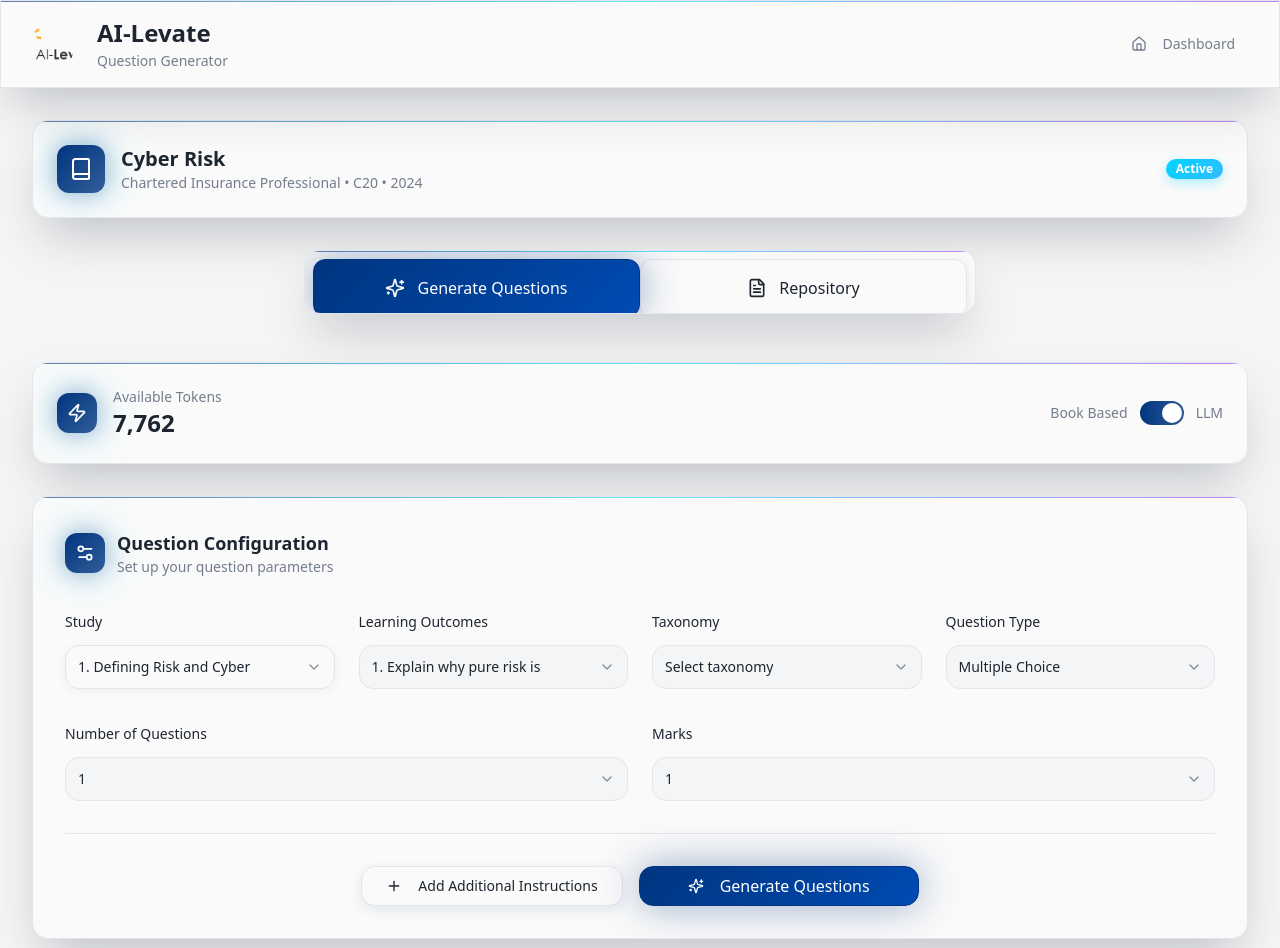
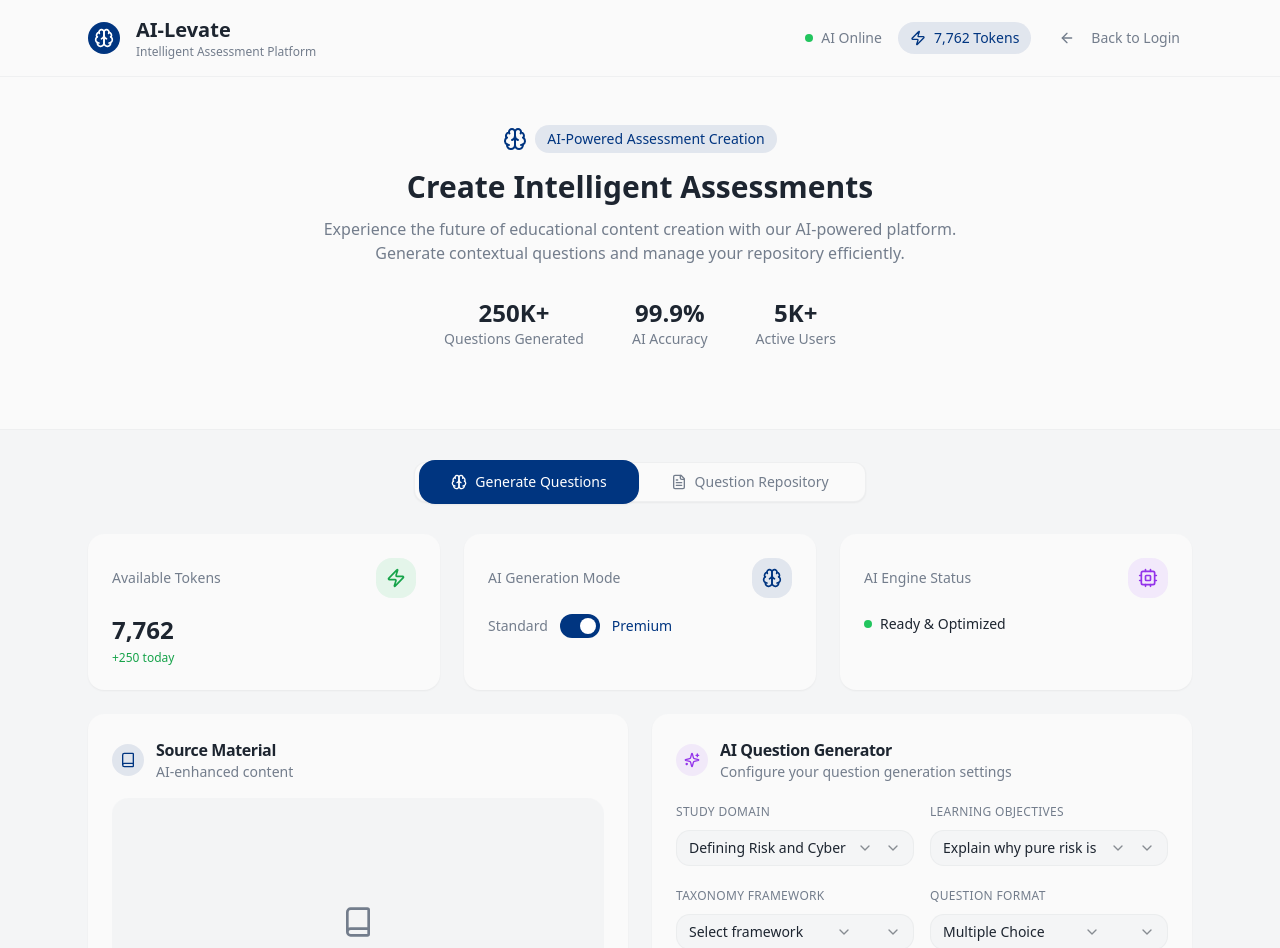
Before and after one commit to anantha-krishna-ks/ai-levate-new-ui, a React (Vite) app: page /question-generator/1 in a window 1280 px wide. Shown: the top 948 px of the page. Built offline with nearby package versions, Linux system fonts and the light colour scheme.

Commit message:
Redesign quiz generator pages
Redesign "Generate Questions & Repository" pages based on the provided design inspiration, applying UX design principles for a fresh and user-friendly interface.

```diff
--- a/src/pages/QuestionGenerator.tsx
+++ b/src/pages/QuestionGenerator.tsx
@@ -17,7 +17,13 @@ import {
   Home,
   Zap,
   MoreHorizontal,
-  CheckCircle2
+  CheckCircle2,
+  ChevronDown,
+  Brain,
+  Target,
+  Activity,
+  Cpu,
+  Globe
 } from "lucide-react"
 import { Button } from "@/components/ui/button"
 import { Card, CardContent, CardHeader, CardTitle } from "@/components/ui/card"
@@ -60,165 +66,249 @@ const QuestionGenerator = () => {
   }
 
   return (
-    <div className="min-h-screen bg-background animate-fade-in">
+    <div className="min-h-screen bg-background">
 
       {/* Header */}
-      <header className="sticky top-0 z-50 bg-card/80 backdrop-blur-xl border-b border-border ai-surface">
-        <div className="max-w-7xl mx-auto px-8 py-4">
+      <header className="sticky top-0 z-50 bg-card/95 backdrop-blur-sm border-b border-border/50">
+        <div className="max-w-6xl mx-auto px-6 py-4">
           <div className="flex items-center justify-between">
-            <div className="flex items-center gap-6">
-              <img
-                src="/lovable-uploads/b5b0f5a8-9552-4635-8c44-d5e6f994179c.png"
-                alt="AI-Levate"
-                className="h-10 w-10 rounded-xl object-cover"
-              />
+            <div className="flex items-center gap-4">
+              <div className="h-8 w-8 bg-primary rounded-lg flex items-center justify-center">
+                <Brain className="h-5 w-5 text-white" />
+              </div>
               <div>
-                <h1 className="text-2xl font-semibold text-foreground">AI-Levate</h1>
-                <p className="text-sm text-muted-foreground mt-0.5">Question Generator</p>
+                <h1 className="text-xl font-semibold text-foreground">AI-Levate</h1>
+                <p className="text-xs text-muted-foreground">Intelligent Assessment Platform</p>
               </div>
             </div>
 
+            <div className="flex items-center gap-4">
+              <div className="flex items-center gap-2 text-sm">
+                <div className="h-2 w-2 bg-green-500 rounded-full"></div>
+                <span className="text-muted-foreground">AI Online</span>
+              </div>
+              <div className="flex items-center gap-2 px-3 py-1.5 bg-primary/10 rounded-lg">
+                <Zap className="h-4 w-4 text-primary" />
+                <span className="text-sm font-medium text-primary">7,762 Tokens</span>
+              </div>
               <Link to="/dashboard">
-              <Button
-                variant="ghost"
-                size="sm"
-                className="button-ghost text-muted-foreground hover:text-foreground"
-              >
-                <Home className="h-4 w-4 mr-2" />
-                Dashboard
+                <Button variant="ghost" size="sm" className="text-muted-foreground hover:text-foreground">
+                  <ArrowLeft className="h-4 w-4 mr-2" />
+                  Back to Login
                 </Button>
               </Link>
             </div>
           </div>
+        </div>
       </header>
 
-      {/* Main Content */}
-      <div className="max-w-7xl mx-auto px-8 py-8">
+      {/* Hero Section */}
+      <div className="bg-card border-b border-border/50">
+        <div className="max-w-6xl mx-auto px-6 py-12 text-center">
+          <div className="flex items-center justify-center gap-2 mb-4">
+            <Brain className="h-6 w-6 text-primary" />
+            <span className="text-sm font-medium text-primary bg-primary/10 px-3 py-1 rounded-full">
+              AI-Powered Assessment Creation
+            </span>
+          </div>
+          <h1 className="text-3xl font-bold text-foreground mb-3">Create Intelligent Assessments</h1>
+          <p className="text-muted-foreground max-w-2xl mx-auto mb-8">
+            Experience the future of educational content creation with our AI-powered platform.
+            Generate contextual questions and manage your repository efficiently.
+          </p>
 
-        {/* Book Info Bar */}
-        <div className="mb-8 p-6 ai-surface ai-surface-hover rounded-2xl animate-scale-in">
-          <div className="flex items-center justify-between">
-            <div className="flex items-center gap-4">
-              <div className="h-12 w-12 bg-gradient-to-br from-primary to-primary/80 rounded-xl flex items-center justify-center animate-neural-pulse">
-                <Book className="h-6 w-6 text-white" />
+          {/* Stats */}
+          <div className="flex items-center justify-center gap-12 mb-8">
+            <div className="text-center">
+              <div className="text-2xl font-bold text-foreground">250K+</div>
+              <div className="text-sm text-muted-foreground">Questions Generated</div>
             </div>
-              <div>
-                <h2 className="text-xl font-semibold text-foreground">{bookData.title}</h2>
-                <p className="text-sm text-muted-foreground">{bookData.subtitle} • {bookData.code} • {bookData.year}</p>
+            <div className="text-center">
+              <div className="text-2xl font-bold text-foreground">99.9%</div>
+              <div className="text-sm text-muted-foreground">AI Accuracy</div>
+            </div>
+            <div className="text-center">
+              <div className="text-2xl font-bold text-foreground">5K+</div>
+              <div className="text-sm text-muted-foreground">Active Users</div>
             </div>
           </div>
-            <Badge variant="outline" className="ai-badge">
-              Active
-            </Badge>
         </div>
       </div>
 
+      {/* Main Content */}
+      <div className="max-w-6xl mx-auto px-6 py-8">
+
         {/* Navigation Tabs */}
         <Tabs value={activeTab} onValueChange={setActiveTab} className="w-full">
-          <div className="flex justify-center mb-12">
-            <TabsList className="grid w-full max-w-2xl grid-cols-2 ai-surface p-2 rounded-2xl h-16">
+          <div className="flex justify-center mb-8">
+            <TabsList className="bg-card border border-border/50 p-1 rounded-xl shadow-sm">
               <TabsTrigger
                 value="generate"
-                className="data-[state=active]:ai-button-primary data-[state=active]:text-white ai-button-secondary rounded-xl px-12 py-4 text-base font-medium transition-all duration-300 micro-interaction"
+                className="data-[state=active]:bg-primary data-[state=active]:text-white data-[state=active]:shadow-sm px-8 py-3 rounded-lg text-sm font-medium transition-all"
               >
-                <Sparkles className="h-5 w-5 mr-3" />
+                <Brain className="h-4 w-4 mr-2" />
                 Generate Questions
               </TabsTrigger>
               <TabsTrigger
                 value="repository"
-                className="data-[state=active]:ai-button-primary data-[state=active]:text-white ai-button-secondary rounded-xl px-12 py-4 text-base font-medium transition-all duration-300 micro-interaction"
+                className="data-[state=active]:bg-primary data-[state=active]:text-white data-[state=active]:shadow-sm px-8 py-3 rounded-lg text-sm font-medium transition-all"
               >
-                <FileText className="h-5 w-5 mr-3" />
-                Repository
+                <FileText className="h-4 w-4 mr-2" />
+                Question Repository
               </TabsTrigger>
             </TabsList>
           </div>
 
           {/* Generate Questions Tab */}
-          <TabsContent value="generate" className="space-y-8 animate-fade-in">
+          <TabsContent value="generate" className="space-y-6">
 
-            {/* Token Status */}
-            <div className="ai-surface ai-surface-hover rounded-2xl p-6">
-              <div className="flex items-center justify-between">
-                <div className="flex items-center gap-4">
-                  <div className="h-10 w-10 bg-gradient-to-br from-primary to-primary/80 rounded-xl flex items-center justify-center animate-neural-pulse">
-                    <Zap className="h-5 w-5 text-white" />
+            {/* Status Cards Grid */}
+            <div className="grid grid-cols-1 md:grid-cols-3 gap-6">
+
+              {/* Available Tokens */}
+              <Card className="border-0 shadow-sm bg-card">
+                <CardContent className="p-6">
+                  <div className="flex items-center justify-between mb-4">
+                    <h3 className="text-sm font-medium text-muted-foreground">Available Tokens</h3>
+                    <div className="h-10 w-10 bg-green-500/10 rounded-lg flex items-center justify-center">
+                      <Zap className="h-5 w-5 text-green-600" />
                     </div>
-                  <div>
-                    <p className="text-sm text-muted-foreground">Available Tokens</p>
-                    <p className="text-2xl font-semibold text-foreground">7,762</p>
+                  </div>
+                  <div className="text-2xl font-bold text-foreground mb-1">7,762</div>
+                  <div className="text-xs text-green-600 flex items-center gap-1">
+                    <span>+250 today</span>
+                  </div>
+                </CardContent>
+              </Card>
+
+              {/* AI Generation Mode */}
+              <Card className="border-0 shadow-sm bg-card">
+                <CardContent className="p-6">
+                  <div className="flex items-center justify-between mb-4">
+                    <h3 className="text-sm font-medium text-muted-foreground">AI Generation Mode</h3>
+                    <div className="h-10 w-10 bg-primary/10 rounded-lg flex items-center justify-center">
+                      <Brain className="h-5 w-5 text-primary" />
                     </div>
                   </div>
                   <div className="flex items-center gap-3">
-                  <span className="text-sm font-medium text-muted-foreground">Book Based</span>
-                  <div className="relative">
-                    <input type="checkbox" defaultChecked className="sr-only" />
-                    <div className="w-11 h-6 bg-gradient-to-r from-primary to-primary/80 rounded-full shadow-inner"></div>
-                    <div className="absolute left-0.5 top-0.5 bg-white w-5 h-5 rounded-full transition transform translate-x-5 shadow-sm"></div>
+                    <span className="text-sm text-muted-foreground">Standard</span>
+                    <div className="flex items-center">
+                      <div className="w-10 h-6 bg-primary rounded-full p-1 transition-all">
+                        <div className="w-4 h-4 bg-white rounded-full translate-x-4 transition-transform"></div>
                       </div>
-                  <span className="text-sm font-medium text-muted-foreground">LLM</span>
                     </div>
+                    <span className="text-sm font-medium text-primary">Premium</span>
+                  </div>
+                </CardContent>
+              </Card>
+
+              {/* AI Engine Status */}
+              <Card className="border-0 shadow-sm bg-card">
+                <CardContent className="p-6">
+                  <div className="flex items-center justify-between mb-4">
+                    <h3 className="text-sm font-medium text-muted-foreground">AI Engine Status</h3>
+                    <div className="h-10 w-10 bg-purple-500/10 rounded-lg flex items-center justify-center">
+                      <Cpu className="h-5 w-5 text-purple-600" />
+                    </div>
+                  </div>
+                  <div className="flex items-center gap-2">
+                    <div className="h-2 w-2 bg-green-500 rounded-full"></div>
+                    <span className="text-sm font-medium text-foreground">Ready & Optimized</span>
+                  </div>
+                </CardContent>
+              </Card>
+            </div>
+
+            {/* Configuration Cards */}
+            <div className="grid grid-cols-1 lg:grid-cols-2 gap-6">
+
+              {/* Source Material */}
+              <Card className="border-0 shadow-sm bg-card">
+                <CardHeader className="pb-4">
+                  <div className="flex items-center gap-3">
+                    <div className="h-8 w-8 bg-primary/10 rounded-lg flex items-center justify-center">
+                      <Book className="h-4 w-4 text-primary" />
+                    </div>
+                    <div>
+                      <CardTitle className="text-base">Source Material</CardTitle>
+                      <p className="text-sm text-muted-foreground">AI-enhanced content</p>
+                    </div>
+                  </div>
+                </CardHeader>
+                <CardContent className="space-y-4">
+                  <div className="aspect-video bg-muted/50 rounded-lg flex items-center justify-center">
+                    <div className="text-center">
+                      <Book className="h-8 w-8 text-muted-foreground mx-auto mb-2" />
+                      <p className="text-sm text-muted-foreground">Upload or select content</p>
+                    </div>
+                  </div>
+                </CardContent>
+              </Card>
+
+              {/* AI Question Generator */}
+              <Card className="border-0 shadow-sm bg-card">
+                <CardHeader className="pb-4">
+                  <div className="flex items-center gap-3">
+                    <div className="h-8 w-8 bg-purple-500/10 rounded-lg flex items-center justify-center">
+                      <Sparkles className="h-4 w-4 text-purple-600" />
+                    </div>
+                    <div>
+                      <CardTitle className="text-base">AI Question Generator</CardTitle>
+                      <p className="text-sm text-muted-foreground">Configure your question generation settings</p>
+                    </div>
+                  </div>
+                </CardHeader>
+                <CardContent className="space-y-4">
+                  <div className="grid grid-cols-2 gap-4">
+                    <div className="space-y-2">
+                      <label className="text-xs font-medium text-muted-foreground uppercase tracking-wide">Study Domain</label>
+                      <Select defaultValue="defining-risk">
+                        <SelectTrigger className="h-9 border-border/50">
+                          <SelectValue />
+                          <ChevronDown className="h-4 w-4 opacity-50" />
+                        </SelectTrigger>
+                        <SelectContent>
+                          <SelectItem value="defining-risk">Defining Risk and Cyber</SelectItem>
+                        </SelectContent>
+                      </Select>
+                    </div>
+                    <div className="space-y-2">
+                      <label className="text-xs font-medium text-muted-foreground uppercase tracking-wide">Learning Objectives</label>
+                      <Select defaultValue="explain-pure-risk">
+                        <SelectTrigger className="h-9 border-border/50">
+                          <SelectValue />
+                          <ChevronDown className="h-4 w-4 opacity-50" />
+                        </SelectTrigger>
+                        <SelectContent>
+                          <SelectItem value="explain-pure-risk">Explain why pure risk is</SelectItem>
+                        </SelectContent>
+                      </Select>
                     </div>
                   </div>
 
-            {/* Configuration Section */}
-            <div className="ai-surface ai-surface-hover rounded-2xl p-8">
-              <div className="flex items-center gap-3 mb-8">
-                <div className="h-10 w-10 bg-gradient-to-br from-primary to-primary/80 rounded-xl flex items-center justify-center animate-neural-pulse">
-                  <Settings2 className="h-5 w-5 text-white" />
-                </div>
-                <div>
-                  <h3 className="text-lg font-semibold text-foreground">Question Configuration</h3>
-                  <p className="text-sm text-muted-foreground">Set up your question parameters</p>
-                </div>
-              </div>
-
-              <div className="grid grid-cols-1 md:grid-cols-2 lg:grid-cols-4 gap-6 mb-8">
-                <div className="space-y-3">
-                  <label className="text-sm font-medium text-foreground">Study</label>
-                  <Select defaultValue="defining-risk">
-                    <SelectTrigger className="ai-input h-11">
-                      <SelectValue />
+                  <div className="grid grid-cols-2 gap-4">
+                    <div className="space-y-2">
+                      <label className="text-xs font-medium text-muted-foreground uppercase tracking-wide">Taxonomy Framework</label>
+                      <Select>
+                        <SelectTrigger className="h-9 border-border/50">
+                          <SelectValue placeholder="Select framework" />
+                          <ChevronDown className="h-4 w-4 opacity-50" />
                         </SelectTrigger>
-                    <SelectContent className="ai-surface">
-                      <SelectItem value="defining-risk">1. Defining Risk and Cyber</SelectItem>
-                    </SelectContent>
-                  </Select>
-                </div>
-
-                <div className="space-y-3">
-                  <label className="text-sm font-medium text-foreground">Learning Outcomes</label>
-                  <Select defaultValue="explain-pure-risk">
-                    <SelectTrigger className="input-field h-11">
-                      <SelectValue />
-                    </SelectTrigger>
-                    <SelectContent className="surface-overlay">
-                      <SelectItem value="explain-pure-risk">1. Explain why pure risk is</SelectItem>
-                    </SelectContent>
-                  </Select>
-                </div>
-
-                <div className="space-y-3">
-                  <label className="text-sm font-medium text-foreground">Taxonomy</label>
-                  <Select>
-                    <SelectTrigger className="input-field h-11">
-                      <SelectValue placeholder="Select taxonomy" />
-                    </SelectTrigger>
-                    <SelectContent className="surface-overlay">
+                        <SelectContent>
                           <SelectItem value="remember">Remember</SelectItem>
                           <SelectItem value="understand">Understand</SelectItem>
                           <SelectItem value="apply">Apply</SelectItem>
                         </SelectContent>
                       </Select>
                     </div>
-
-                <div className="space-y-3">
-                  <label className="text-sm font-medium text-foreground">Question Type</label>
+                    <div className="space-y-2">
+                      <label className="text-xs font-medium text-muted-foreground uppercase tracking-wide">Question Format</label>
                       <Select defaultValue="multiple-choice">
-                    <SelectTrigger className="input-field h-11">
+                        <SelectTrigger className="h-9 border-border/50">
                           <SelectValue />
+                          <ChevronDown className="h-4 w-4 opacity-50" />
                         </SelectTrigger>
-                    <SelectContent className="surface-overlay">
+                        <SelectContent>
                           <SelectItem value="multiple-choice">Multiple Choice</SelectItem>
                           <SelectItem value="true-false">True/False</SelectItem>
                           <SelectItem value="essay">Essay</SelectItem>
@@ -227,75 +317,38 @@ const QuestionGenerator = () => {
                     </div>
                   </div>
 
-              <div className="grid grid-cols-1 md:grid-cols-2 gap-6 mb-8">
-                <div className="space-y-3">
-                  <label className="text-sm font-medium text-foreground">Number of Questions</label>
-                  <Select defaultValue="1">
-                    <SelectTrigger className="input-field h-11">
-                      <SelectValue />
-                    </SelectTrigger>
-                    <SelectContent className="surface-overlay">
-                      <SelectItem value="1">1</SelectItem>
-                      <SelectItem value="5">5</SelectItem>
-                      <SelectItem value="10">10</SelectItem>
-                    </SelectContent>
-                  </Select>
-                </div>
-
-                <div className="space-y-3">
-                  <label className="text-sm font-medium text-foreground">Marks</label>
-                  <Select defaultValue="1">
-                    <SelectTrigger className="input-field h-11">
-                      <SelectValue />
-                    </SelectTrigger>
-                    <SelectContent className="surface-overlay">
-                      <SelectItem value="1">1</SelectItem>
-                      <SelectItem value="2">2</SelectItem>
-                      <SelectItem value="5">5</SelectItem>
-                    </SelectContent>
-                  </Select>
-                </div>
-              </div>
-
-              {/* Action Buttons */}
-              <div className="flex flex-col sm:flex-row items-center justify-center gap-4 pt-8 border-t border-border">
-                <Button
-                  variant="outline"
-                  className="ai-button-secondary px-6 py-3 micro-interaction"
-                >
-                  <Plus className="h-4 w-4 mr-2" />
-                  Add Additional Instructions
-                </Button>
-
-                <Button
-                  className="ai-button-primary px-12 py-3 text-base font-medium micro-interaction"
-                >
-                  <Sparkles className="h-4 w-4 mr-2" />
+                  <div className="pt-4 border-t border-border/50">
+                    <Button className="w-full bg-primary hover:bg-primary/90 text-white">
+                      <Brain className="h-4 w-4 mr-2" />
                       Generate Questions
                     </Button>
                   </div>
+                </CardContent>
+              </Card>
             </div>
 
             {/* Export Actions */}
-            <div className="ai-surface ai-surface-hover rounded-2xl p-6">
-              <div className="flex flex-wrap items-center justify-between gap-4">
-                <h4 className="text-lg font-semibold text-foreground">Export Options</h4>
-                <div className="flex items-center gap-3">
-                  <Button variant="outline" className="button-secondary">
+            <Card className="border-0 shadow-sm bg-card">
+              <CardContent className="p-6">
+                <div className="flex items-center justify-between">
+                  <h4 className="text-base font-medium text-foreground">Export Options</h4>
+                  <div className="flex items-center gap-2">
+                    <Button variant="outline" size="sm" className="h-9">
                       <FileText className="h-4 w-4 mr-2" />
                       Export to Word
                     </Button>
-                  <Button variant="outline" className="button-secondary">
+                    <Button variant="outline" size="sm" className="h-9">
                       <FileSpreadsheet className="h-4 w-4 mr-2" />
                       Export to Excel
                     </Button>
-                  <Button variant="outline" className="button-secondary">
+                    <Button variant="outline" size="sm" className="h-9">
                       <Download className="h-4 w-4 mr-2" />
                       Save Data
                     </Button>
                   </div>
                 </div>
-            </div>
+              </CardContent>
+            </Card>
           </TabsContent>
 
           {/* Question Repository Tab */}
```
Lines whose indentation alone changed are shown as unchanged.
